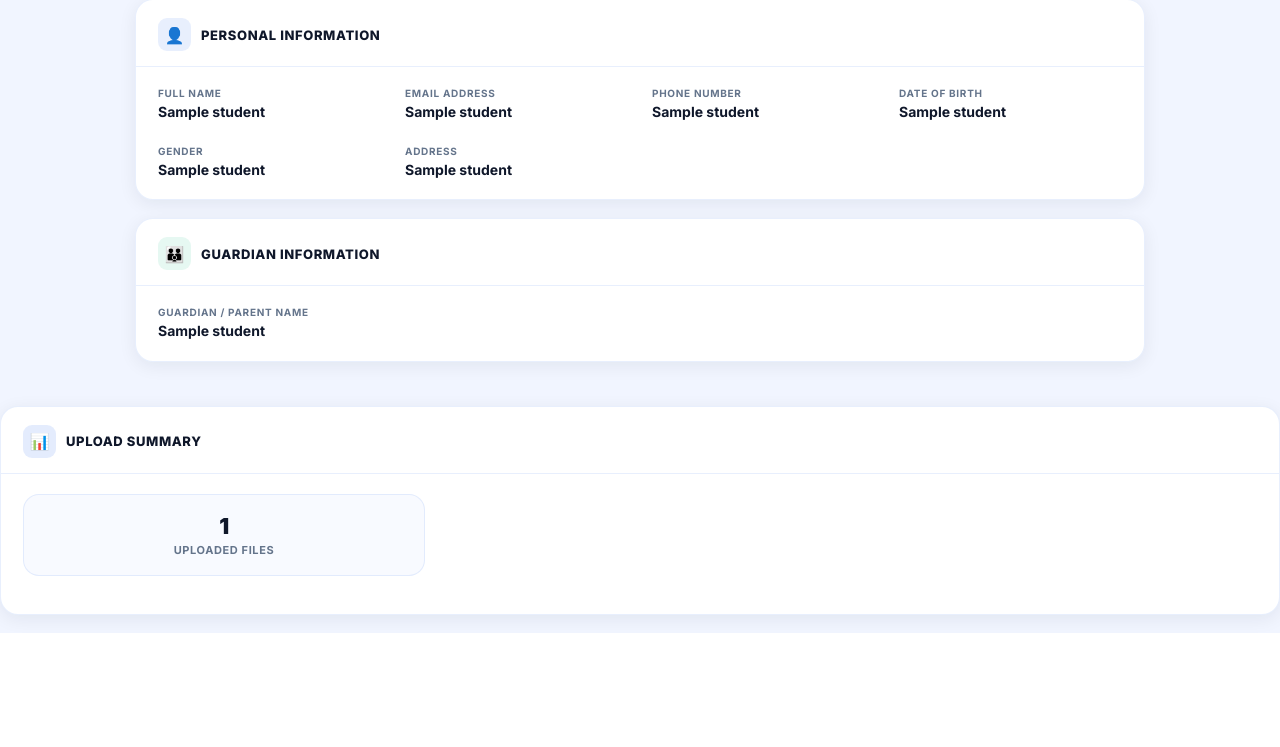
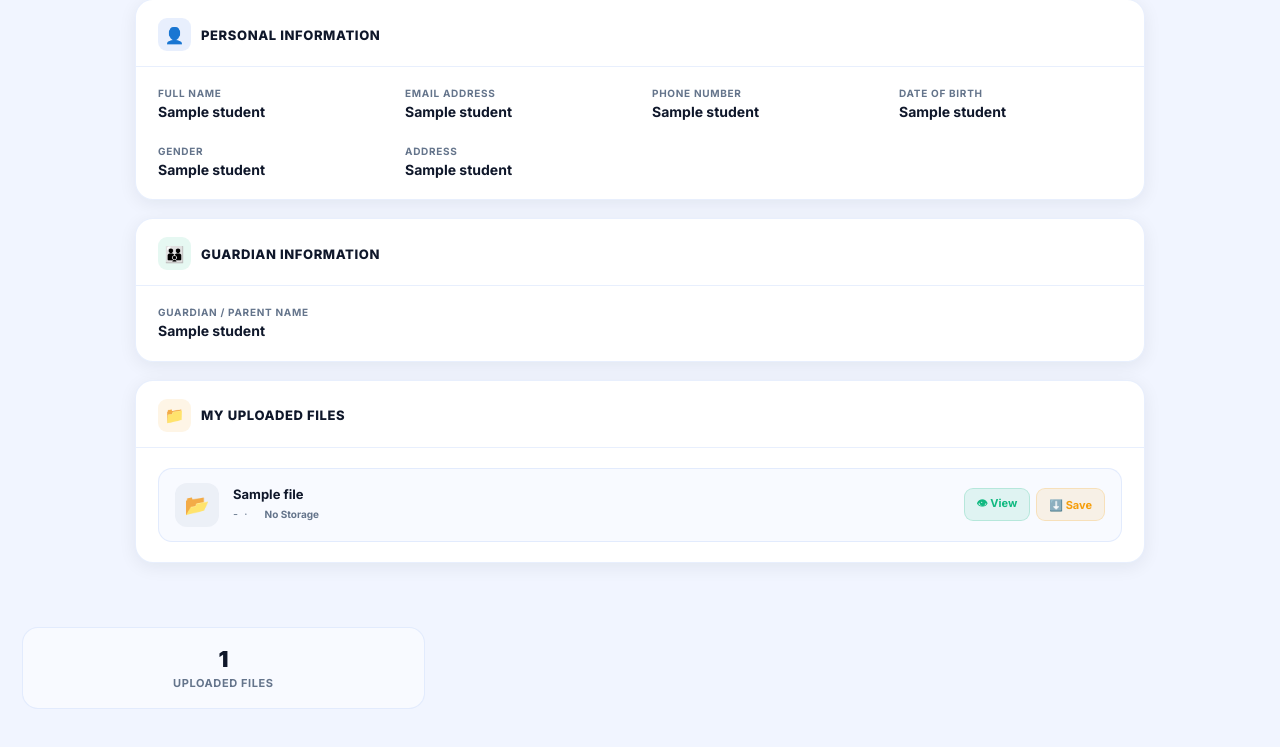
Before and after one commit to ChenulSandiw/student-compression-system-final, a Flask app: template templates/student_dashboard.html in a window 1280 px wide. Shown: the part 321-1068 px from the top of the page. Before the commit the page ends 954 px from the top, so only its background shows below. Run offline with Flask 3, Linux system fonts and the light colour scheme; the template is opened without the code that fills it: most values are stand-ins (such as "Sample title", 1, 10 or a date in 2020); some libraries are stand-ins or nearby versions.

Commit message:
student dashboard

```diff
--- a/templates/student_dashboard.html
+++ b/templates/student_dashboard.html
@@ -559,127 +559,31 @@
             </div>
         </div>
 
-<div class="card">
-    <div class="card-hdr">
-        <div class="card-hdr-icon" style="background:rgba(6,182,212,.12);">
-            📊
+
+
+    <!-- ══ TAB: FILES ══ -->
+    <div class="tab-page" id="tab-files">
+
+    <div class="card">
+      <div class="card-hdr">
+        <div class="card-hdr-icon" style="background:rgba(6,182,212,.12);">📊</div>
+        <h3>Upload Summary</h3>
+      </div>
+      <div class="card-body">
+        <div class="stat-row">
+          <div class="stat-pill"><div class="stat-pill-val">{{ total_files }}</div><div class="stat-pill-label">Uploaded Files</div></div>
+          <div class="stat-pill"><div class="stat-pill-val">{{ local_files }}</div><div class="stat-pill-label">Local Files</div></div>
+          <div class="stat-pill"><div class="stat-pill-val">{{ cloud_files }}</div><div class="stat-pill-label">Cloud Files</div></div>
         </div>
-        <h3>Compression Summary</h3>
+      </div>
     </div>
 
-    <div class="card-body">
-
-        <div class="stat-row">
-
-            <div class="stat-pill">
-                <div class="stat-pill-val">
-                    {{ total_original }}
-                </div>
-                <div class="stat-pill-label">
-                    Original (B)
-                </div>
-            </div>
-
-            <div class="stat-pill">
-                <div class="stat-pill-val" style="color:var(--green);">
-                    {{ total_compressed }}
-                </div>
-                <div class="stat-pill-label">
-                    Compressed (B)
-                </div>
-            </div>
-
-            <div class="stat-pill">
-                <div class="stat-pill-val" style="color:var(--cyan);">
-                    {{ saved_percent }}%
-                </div>
-                <div class="stat-pill-label">
-                    Saved
-                </div>
-            </div>
-
-        </div>
-
-        <div style="margin-top:20px;">
-
-            <div class="ii-label">
-                Storage Summary
-            </div>
-
-            <div style="margin-top:10px;">
-
-                <span class="badge b-local">
-                    💻 Local Files : {{ local_files }}
-                </span>
-
-                <span class="badge b-cloud">
-                    ☁️ Cloud Files : {{ cloud_files }}
-                </span>
-
-            </div>
-
-        </div>
-
-    </div>
-</div>
-            <div class="card-body">
-                <div class="stat-row">
-                    <div class="stat-pill">
-                        <div class="stat-pill-val">{{ student[5] }}</div>
-                        <div class="stat-pill-label">Original (B)</div>
-                    </div>
-                    <div class="stat-pill">
-                        <div class="stat-pill-val" style="color:var(--green);">{{ student[6] }}</div>
-                        <div class="stat-pill-label">Compressed (B)</div>
-                    </div>
-                    <div class="stat-pill">
-                        {% if student[5] and student[5]|int > 0 %}
-                        <div class="stat-pill-val" style="color:var(--cyan);">
-                            {{ ((student[5]|int - student[6]|int) / student[5]|int * 100)|round(1) }}%
-                        </div>
-                        {% else %}
-                        <div class="stat-pill-val">0%</div>
-                        {% endif %}
-                        <div class="stat-pill-label">Saved</div>
-                    </div>
-                </div>
-
-                {% if student[5] and student[5]|int > 0 %}
-                <div class="prog-row">
-                    <span>Compression efficiency</span>
-                    <span id="pctLabel">—</span>
-                </div>
-                <div class="prog-track">
-                    <div class="prog-fill" id="progFill"></div>
-                </div>
-                {% endif %}
-
-                <div style="margin-top:14px;">
-                    <div class="ii-label">Storage Type</div>
-                    <div style="margin-top:5px;">
-                        {% if student[7] == 'Cloud Storage' %}
-                        <span class="badge b-cloud">☁️ Cloud Storage (AWS S3)</span>
-                        {% else %}
-                        <span class="badge b-local">💻 Local Storage</span>
-                        {% endif %}
-                    </div>
-                </div>
-            </div>
+<div class="card">
+            .... My Uploaded Files ....
         </div>
 
     </div>
 
-    <!-- ══ TAB: FILES ══ -->
-    <div class="tab-page" id="tab-files">
-
-        <div class="card">
-
-    <div class="card-hdr">
-        <div class="card-hdr-icon" style="background:rgba(16,185,129,.12);">
-            📤
-        </div>
-        <h3>Upload New Assignment</h3>
-    </div>
 
     <div class="card-body">
 
@@ -819,13 +723,7 @@
 
     </div>
 
-    <div class="card">
-        <div class="card-hdr">
-            <div class="card-hdr-icon" style="background:rgba(37,99,235,.12);">
-                📊
-            </div>
-            <h3>Upload Summary</h3>
-        </div>
+
 
         <div class="card-body">
 
```
